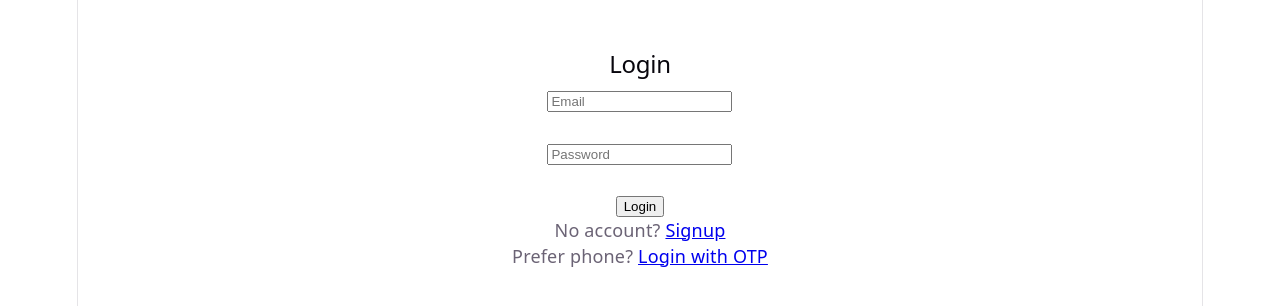
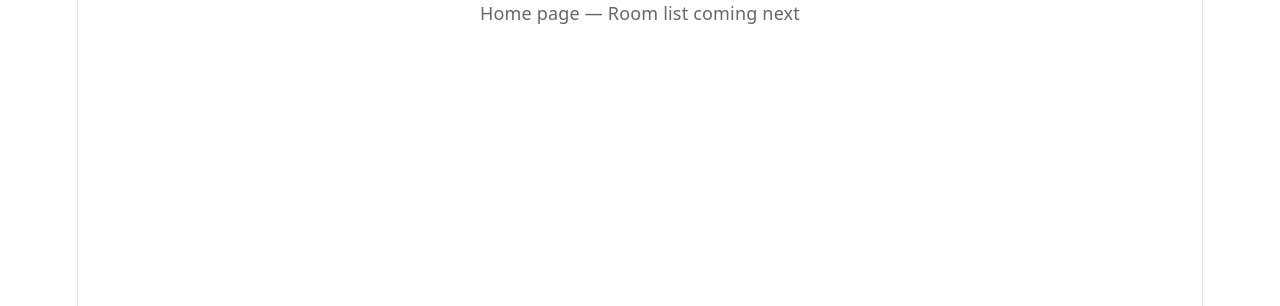
Before and after one commit to shivamraj502/Sikhaba, a React (Vite) app in the folder FRONTEND/sikhaba/: page /home in a window 1280 px wide. Before the commit this address led to /login. Shown: the top 306 px of the page. Built offline with nearby package versions, Linux system fonts and the light colour scheme; sample sign-in values are in the browser's storage.

Commit message:
appRoutes.jsx updated

```diff
--- a/FRONTEND/sikhaba/src/routes/AppRoutes.jsx
+++ b/FRONTEND/sikhaba/src/routes/AppRoutes.jsx
@@ -1,3 +1,26 @@
+// import { Routes, Route, Navigate } from 'react-router-dom';
+// import Login from '../pages/Auth/Login';
+// import Signup from '../pages/Auth/Signup';
+// import OtpVerify from '../pages/Auth/OtpVerify';
+// import Home from '../pages/Home/Home';
+// import { useAuth } from '../context/AuthContext';
+
+// function AppRoutes() {
+//   const { user } = useAuth();
+
+//   return (
+//     <Routes>
+//       <Route path="/login" element={<Login />} />
+//       <Route path="/signup" element={<Signup />} />
+//       <Route path="/otp-login" element={<OtpVerify />} />
+//       <Route path="/home" element={user ? <Home /> : <Navigate to="/login" />} />
+//       <Route path="/" element={<Navigate to={user ? '/home' : '/login'} />} />
+//     </Routes>
+//   );
+// }
+
+// export default AppRoutes;
+
 import { Routes, Route, Navigate } from 'react-router-dom';
 import Login from '../pages/Auth/Login';
 import Signup from '../pages/Auth/Signup';
@@ -6,13 +29,17 @@ import Home from '../pages/Home/Home';
 import { useAuth } from '../context/AuthContext';
 
 function AppRoutes() {
-  const { user } = useAuth();
+  const { user, loading } = useAuth();
+
+  if (loading) {
+    return <div>Loading...</div>; // brief flash while checking localStorage
+  }
 
   return (
     <Routes>
-      <Route path="/login" element={<Login />} />
-      <Route path="/signup" element={<Signup />} />
-      <Route path="/otp-login" element={<OtpVerify />} />
+      <Route path="/login" element={user ? <Navigate to="/home" /> : <Login />} />
+      <Route path="/signup" element={user ? <Navigate to="/home" /> : <Signup />} />
+      <Route path="/otp-login" element={user ? <Navigate to="/home" /> : <OtpVerify />} />
       <Route path="/home" element={user ? <Home /> : <Navigate to="/login" />} />
       <Route path="/" element={<Navigate to={user ? '/home' : '/login'} />} />
     </Routes>
```
